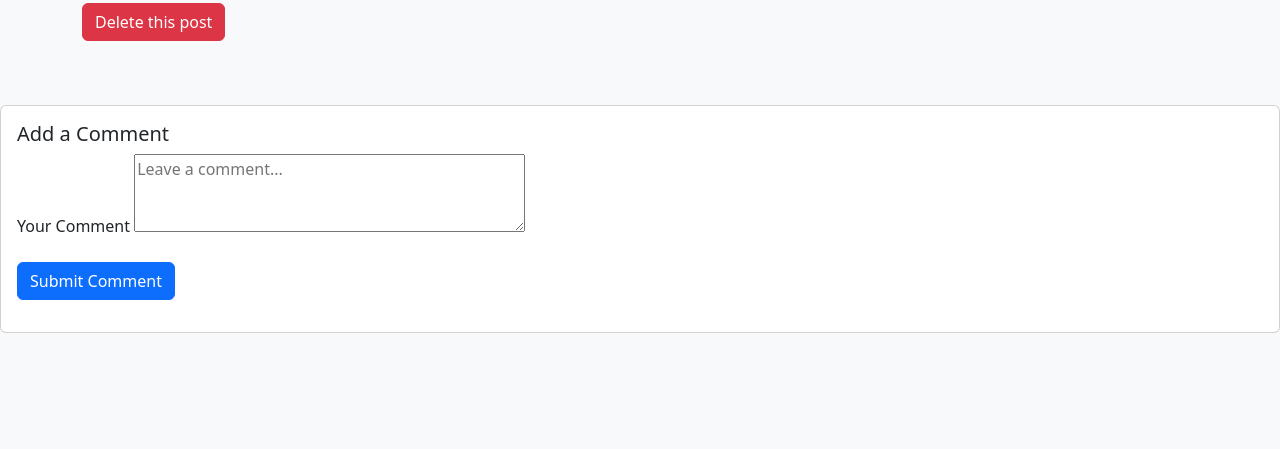
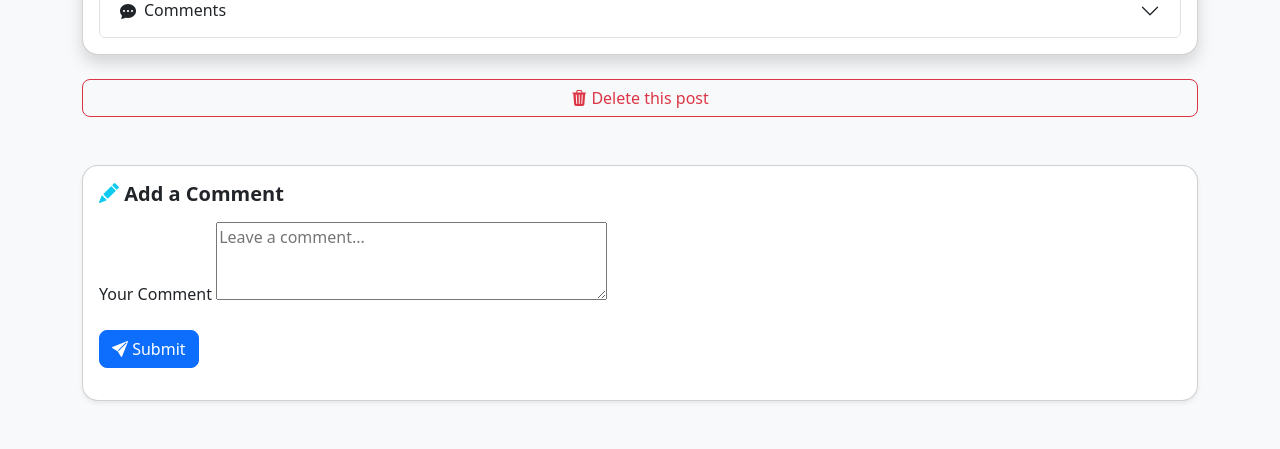
Before and after one commit to NazarUsius/ETelegram, a Django app: page /forum/1/ in a window 1280 px wide. Shown: the part 684-1133 px from the top of the page. Before the commit the page ends 1017 px from the top, so only its background shows below. Run offline with Django 5.2, Linux system fonts and the light colour scheme; a user stored in the database is signed in; tables that the repository leaves empty hold one stand-in row (values such as "Sample post"); parts of the project's set-up code (start-up, migrations or seed data) failed here and were passed over; some libraries are stand-ins or nearby versions.

Commit message:
html changes

```diff
--- a/etelegram/forum/forms.py
+++ b/etelegram/forum/forms.py
@@ -13,10 +13,10 @@ class BranchForm(forms.ModelForm):
         model = Branch
         fields = ["title", "description", "media"]
 
-# class LikePostForm(forms.ModelForm):
-#     class Meta:
-#         model = LikePost
-#         fields = ["post"]
+class LikeBranchForm(forms.ModelForm):
+    class Meta:
+        model = LikeBranch
+        fields = []
 
 class CommentForm(forms.ModelForm):
     class Meta:
--- a/etelegram/forum/templates/branch_detail.html
+++ b/etelegram/forum/templates/branch_detail.html
@@ -2,17 +2,24 @@
 <html lang="en">
 <head>
     <meta charset="UTF-8">
-    <title>Post Detail</title>
+    <title>{{ data.branch.title }} | Post Detail</title>
 
     <!-- Bootstrap CSS -->
     <link rel="stylesheet" href="https://cdn.jsdelivr.net/npm/bootstrap@5.3.3/dist/css/bootstrap.min.css">
+    <!-- Bootstrap Icons -->
+    <link href="https://cdn.jsdelivr.net/npm/bootstrap-icons@1.10.5/font/bootstrap-icons.css" rel="stylesheet">
 
-    <!-- Optional: Animate.css for extra animations -->
+    <!-- Animate.css -->
     <link rel="stylesheet" href="https://cdnjs.cloudflare.com/ajax/libs/animate.css/4.1.1/animate.min.css"/>
 
     <style>
+        body {
+            background: #f8f9fa;
+        }
+
         .fade-in-card {
             animation: fadeInUp 0.5s ease-in-out;
+            border-radius: 16px;
         }
 
         @keyframes fadeInUp {
@@ -25,16 +32,49 @@
                 transform: translateY(0);
             }
         }
+
+        .card-title {
+            font-weight: 600;
+        }
+
+        .badge {
+            font-size: 0.9rem;
+        }
+
+        .accordion-button {
+            font-weight: 500;
+        }
+
+        .card {
+            border-radius: 16px;
+        }
+
+        .form-control {
+            border-radius: 8px;
+        }
+
+        .btn {
+            border-radius: 8px;
+        }
+
+        .comment-box {
+            background-color: #ffffff;
+            border-left: 4px solid #0d6efd;
+            padding: 10px 15px;
+            border-radius: 6px;
+        }
     </style>
 </head>
-<body class="bg-light">
+<body>
 
-<div class="container py-4">
-    <h1 class="mb-4 text-center">{{ data.branch.title }}</h1>
+<div class="container py-5">
+    <h1 class="mb-5 text-center display-5 fw-bold">
+        <i class="bi bi-megaphone text-primary"></i> {{ data.branch.title }}
+    </h1>
 
-    <div class="card mb-4 shadow-sm fade-in-card">
+    <div class="card shadow fade-in-card mb-4">
         <div class="card-body">
-            <h3 class="card-title">{{ data.branch.title }}</h3>
+            <h3 class="card-title mb-3">{{ data.branch.title }}</h3>
             <p class="card-text">{{ data.branch.description }}</p>
 
             {% if data.branch.media %}
@@ -42,11 +82,11 @@
                      style="max-width: 100%; height: auto;">
             {% endif %}
 
-            <p class="text-muted"><small>Posted on {{ data.branch.created_at }}</small></p>
+            <p class="text-muted"><small><i class="bi bi-calendar-event"></i> {{ data.branch.created_at }}</small></p>
 
             <div class="d-flex justify-content-start gap-4 mb-3">
-                <span class="badge bg-success">Likes: {{ data.likes }}</span>
-                <span class="badge bg-danger">Dislikes: {{ data.dislikes }}</span>
+                <span class="badge bg-success px-3 py-2"><i class="bi bi-hand-thumbs-up-fill me-1"></i> {{ data.likes }}</span>
+                <span class="badge bg-danger px-3 py-2"><i class="bi bi-hand-thumbs-down-fill me-1"></i> {{ data.dislikes }}</span>
             </div>
 
             <!-- Comments Accordion -->
@@ -55,19 +95,21 @@
                     <h2 class="accordion-header">
                         <button class="accordion-button collapsed" type="button" data-bs-toggle="collapse"
                                 data-bs-target="#comments" aria-expanded="false">
-                            Comments
+                            <i class="bi bi-chat-dots-fill me-2"></i> Comments
                         </button>
                     </h2>
                     <div id="comments" class="accordion-collapse collapse">
                         <div class="accordion-body">
                             {% if data.comments %}
                                 {% for comment_data in data.comments %}
-                                    <div class="border-start ps-3 mb-3">
-                                        <p><strong>{{ comment_data.comment.user.username }}</strong>: {{ comment_data.comment.description }}</p>
-                                        <p class="text-muted"><small>Posted on {{ comment_data.comment.created_at }}</small></p>
+                                    <div class="comment-box mb-3">
+                                        <p class="mb-1">
+                                            <strong>{{ comment_data.comment.user.username }}</strong>: {{ comment_data.comment.description }}
+                                        </p>
+                                        <p class="text-muted mb-2"><small><i class="bi bi-clock"></i> {{ comment_data.comment.created_at }}</small></p>
                                         <div class="d-flex gap-3">
-                                            <span class="badge bg-primary">Likes: {{ comment_data.like_count }}</span>
-                                            <span class="badge bg-secondary">Dislikes: {{ comment_data.dislike_count }}</span>
+                                            <span class="badge bg-primary"><i class="bi bi-hand-thumbs-up"></i> {{ comment_data.like_count }}</span>
+                                            <span class="badge bg-secondary"><i class="bi bi-hand-thumbs-down"></i> {{ comment_data.dislike_count }}</span>
                                         </div>
                                     </div>
                                 {% endfor %}
@@ -78,31 +120,34 @@
                     </div>
                 </div>
             </div>
-
         </div>
     </div>
 
     <!-- Delete Form -->
     <form method="post" action="{% url 'branch_delete' data.branch.pk %}">
         {% csrf_token %}
-        <button type="submit" class="btn btn-danger">Delete this post</button>
+        <button type="submit" class="btn btn-outline-danger w-100">
+            <i class="bi bi-trash3-fill"></i> Delete this post
+        </button>
     </form>
-</div>
-<!-- Форма додавання коментаря -->
-<div class="card mt-4">
+
+    <!-- Add Comment Form -->
+    <div class="card mt-5 shadow-sm">
         <div class="card-body">
-        <h5 class="card-title">Add a Comment</h5>
+            <h5 class="card-title mb-3"><i class="bi bi-pencil-fill text-info"></i> Add a Comment</h5>
             <form method="POST" action="{% url 'comment_create' data.branch.pk %}">
                 {% csrf_token %}
                 <div class="mb-3">
                     <label for="id_description" class="form-label">Your Comment</label>
                     {{ form.description }}
                 </div>
-            <button type="submit" class="btn btn-primary">Submit Comment</button>
+                <button type="submit" class="btn btn-primary">
+                    <i class="bi bi-send-fill"></i> Submit
+                </button>
             </form>
         </div>
     </div>
-
+</div>
 
 <!-- Bootstrap JS -->
 <script src="https://cdn.jsdelivr.net/npm/bootstrap@5.3.3/dist/js/bootstrap.bundle.min.js"></script>
--- a/etelegram/forum/urls.py
+++ b/etelegram/forum/urls.py
@@ -1,6 +1,9 @@
 from django.urls import path
 from . import views
-from .views import BranchListView, BranchDetailView, BranchCreateView, BranchUpdateView, BranchDeleteView, CommentCreateView
+from .views import (BranchListView, BranchDetailView,
+                    BranchCreateView,BranchUpdateView,
+                    BranchDeleteView, CommentCreateView,
+                    LikeBranchCreateView)
 
 urlpatterns = [
     path("", BranchListView.as_view(), name = 'branch_list'),
@@ -8,6 +11,6 @@ urlpatterns = [
     path("create/", BranchCreateView.as_view(), name = "branch_create"),
     path("<int:pk>/update/", BranchUpdateView.as_view(), name = "branch_update"),
     path("<int:pk>/delete", BranchDeleteView.as_view(), name = "branch_delete"),
-    #path("<int:pk>/like", LikePostCreateView.as_view(), name = "like_post"),
-    path('forum/<int:pk>/comment/', CommentCreateView.as_view(), name='comment_create'),
+    path("<int:pk>/like", LikeBranchCreateView.as_view(), name = "like_branch"),
+    path('<int:pk>/comment/', CommentCreateView.as_view(), name='comment_create'),
 ]
--- a/etelegram/forum/views.py
+++ b/etelegram/forum/views.py
@@ -91,6 +91,14 @@ class BranchDeleteView(UserPassesTestMixin, DeleteView):
     context_object_name = 'data'
     login_url = "/accounts/login/"
 
+    def get_context_data(self, **kwargs):
+        post = self.get_object()
+        data = get_post_data(post)
+        context = super().get_context_data(**kwargs)
+        context['data'] = data
+        context['form'] = CommentForm()
+        return context
+
     def test_func(self):
         return self.request.user.is_superuser
 
@@ -111,3 +119,30 @@ class CommentCreateView(LoginRequiredMixin, CreateView):
 
     def get_success_url(self):
         return reverse('branch_detail', kwargs={'pk': self.kwargs['pk']})
+
+
+class LikeBranchCreateView(LoginRequiredMixin, CreateView):
+    model = LikeBranch
+    form_class = LikeBranchForm
+    template_name = "branch_detail.html"
+    login_url = "/accounts/login/"
+
+    def form_valid(self, form):
+        # Получаем объект ветки
+        branch = get_object_or_404(Branch, pk=self.kwargs['pk'])
+
+        # Проверка, чтобы пользователь не лайкал дважды
+        if LikeBranch.objects.filter(user=self.request.user, branch=branch).exists():
+            return HttpResponseForbidden("You have already liked this branch.")
+
+        # Присваиваем пользователя и ветку
+        form.instance.user = self.request.user
+        form.instance.branch = branch
+
+        # Сохраняем форму
+        response = super().form_valid(form)
+        return response
+
+    def get_success_url(self):
+        # После успешного лайка перенаправляем на детальную страницу ветки
+        return reverse('branch_detail', kwargs={'pk': self.kwargs['pk']})
```
Also changed, not shown: etelegram/forum/templates/forum.html (+65 -27 lines). Lines whose indentation alone changed are shown as unchanged.
